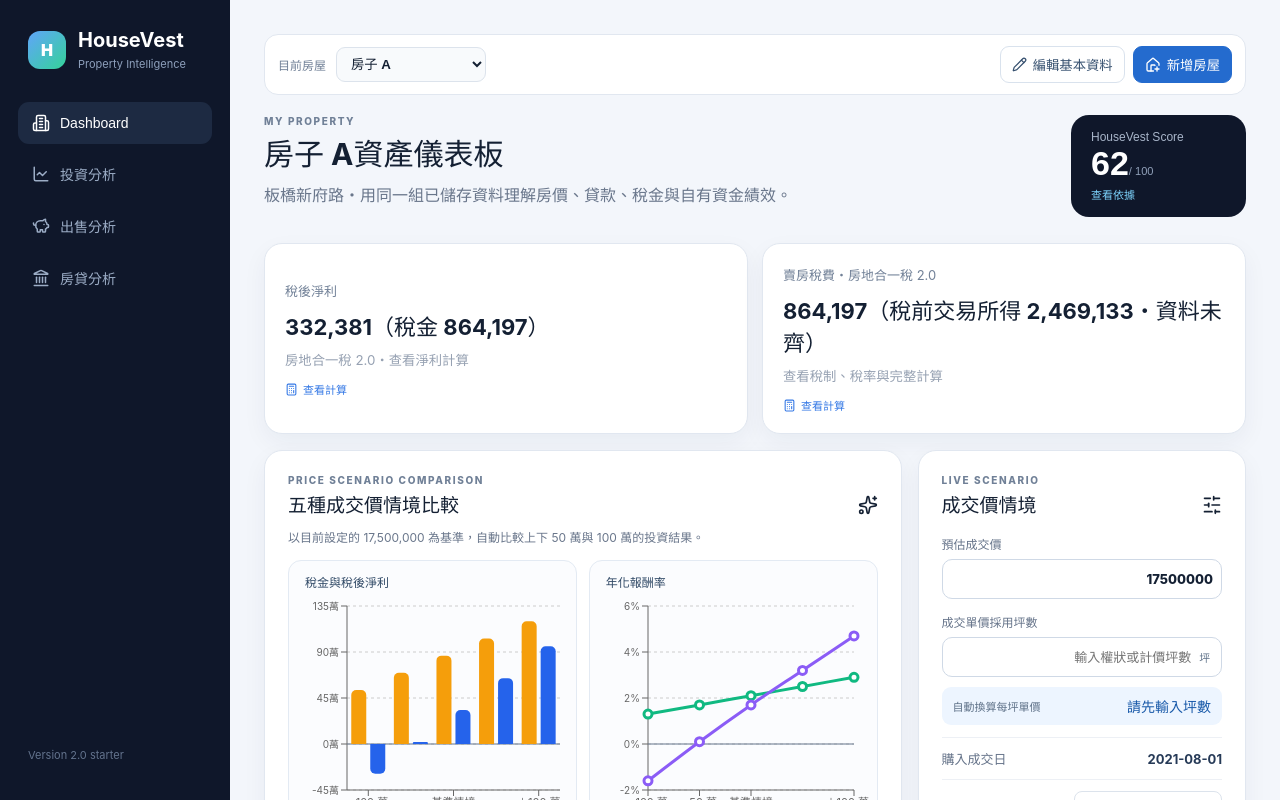
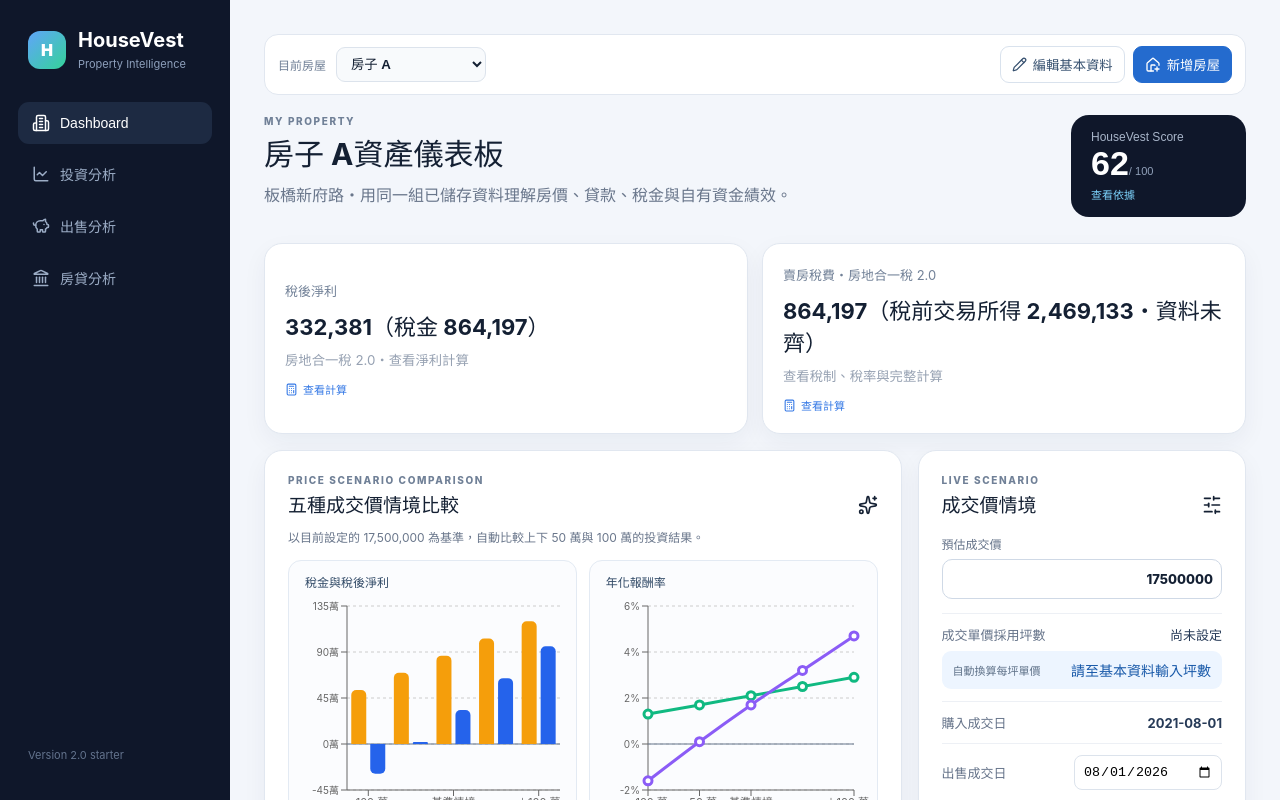
Before and after one commit to joycehakn/HouseVest, a React (Vite) app: page / in a window 1280 px wide. Shown: the top 800 px of the page. Built offline with nearby package versions, Linux system fonts and the light colour scheme.

Commit message:
feat(properties): store price-per-ping area

```diff
--- a/src/App.tsx
+++ b/src/App.tsx
@@ -40,7 +40,6 @@ const landCityOptions = [
 
 type ScenarioInputs = {
   salePrice: number
-  houseAreaPing: number
   sellingAgencyFeeRate: number
   customSellingCosts: { id: string; name: string; amount: number; documented: boolean }[]
   saleDate: string
@@ -48,7 +47,6 @@ type ScenarioInputs = {
 
 const initialScenario: ScenarioInputs = {
   salePrice: 17_500_000,
-  houseAreaPing: 0,
   sellingAgencyFeeRate: 4,
   customSellingCosts: [],
   saleDate: '2026-08-01',
@@ -401,7 +399,7 @@ function App() {
     })
   }
 
-  const updateScenarioNumber = (key: 'salePrice' | 'houseAreaPing' | 'sellingAgencyFeeRate', value: number) =>
+  const updateScenarioNumber = (key: 'salePrice' | 'sellingAgencyFeeRate', value: number) =>
     setScenario(current => ({ ...current, [key]: value }))
   const updateSaleDate = (value: string) => setScenario(current => {
     if (value <= activeProperty.purchaseDate || value < activeProperty.mortgageDataDate) return current
@@ -578,10 +576,10 @@ function App() {
         <article className="panel controls">
           <div className="panelTitle"><div><p className="eyebrow">LIVE SCENARIO</p><h2>成交價情境</h2></div><SlidersHorizontal size={20}/></div>
           <label className="priceInput"><span>預估成交價</span><div><input aria-label="預估成交價" type="number" min="0" step="10000" placeholder="直接輸入金額" value={inputs.salePrice || ''} onChange={event => updateScenarioNumber('salePrice', event.target.value === '' ? 0 : Number(event.target.value))}/></div></label>
-          <label className="priceInput"><span>成交單價採用坪數</span><div><input aria-label="成交單價採用坪數" type="number" min="0" step="0.01" placeholder="輸入權狀或計價坪數" value={scenario.houseAreaPing || ''} onChange={event => updateScenarioNumber('houseAreaPing', event.target.value === '' ? 0 : Number(event.target.value))}/><small>坪</small></div></label>
+          <div className="savedFact"><span>成交單價採用坪數</span><strong>{activeProperty.houseAreaPing > 0 ? `${activeProperty.houseAreaPing} 坪` : '尚未設定'}</strong></div>
           <div className="unitPriceResult">
             <span>自動換算每坪單價</span>
-            <strong>{scenario.houseAreaPing > 0 ? `${nt(inputs.salePrice / scenario.houseAreaPing)}／坪` : '請先輸入坪數'}</strong>
+            <strong>{activeProperty.houseAreaPing > 0 ? `${nt(inputs.salePrice / activeProperty.houseAreaPing)}／坪` : '請至基本資料輸入坪數'}</strong>
           </div>
           <div className="savedFact"><span>購入成交日</span><strong>{activeProperty.purchaseDate}</strong></div>
           <DateField label="出售成交日" value={inputs.saleDate} min={activeProperty.mortgageDataDate} onChange={updateSaleDate} />
@@ -655,7 +653,7 @@ function PropertyEditor({ profile, saleDate, onChange, onClose }: { profile: Pro
   const [cpiLookupStatus, setCpiLookupStatus] = useState<Record<string, { state: 'loading' | 'success' | 'error'; message: string }>>({})
   const updateText = (key: 'name' | 'address' | 'purchaseDate' | 'mortgageDataDate', value: string) =>
     onChange({ ...profile, [key]: value })
-  const updateNumber = (key: 'purchasePrice' | 'originalLoan' | 'currentLoanBalance' | 'totalMortgagePaymentsPaid' | 'paymentEstimateAnnualRate' | 'originalLoanTermYears' | 'annualRate' | 'remainingLoanYears' | 'currentMarketValue', value: number) =>
+  const updateNumber = (key: 'purchasePrice' | 'originalLoan' | 'currentLoanBalance' | 'totalMortgagePaymentsPaid' | 'paymentEstimateAnnualRate' | 'originalLoanTermYears' | 'annualRate' | 'remainingLoanYears' | 'currentMarketValue' | 'houseAreaPing', value: number) =>
     onChange({ ...profile, [key]: value })
   const updateCost = (key: keyof PropertyProfile['acquisitionCosts'], value: number) =>
     onChange({ ...profile, acquisitionCosts: { ...profile.acquisitionCosts, [key]: value } })
@@ -837,6 +835,7 @@ function PropertyEditor({ profile, saleDate, onChange, onClose }: { profile: Pro
           <TextInput label="地址或備註" value={profile.address} onChange={value => updateText('address', value)} />
           <TextInput label="購入成交日" type="date" value={profile.purchaseDate} onChange={value => updateText('purchaseDate', value)} required />
           <NumberInput label="目前預估市值" value={profile.currentMarketValue} onChange={value => updateNumber('currentMarketValue', value)} />
+          <NumberInput label="成交單價採用坪數" help="用來把成交價換算成每坪單價。請填你比較市場行情時採用的權狀或計價坪數；不會影響土地謄本面積與持分。" value={profile.houseAreaPing} suffix="坪" step={0.01} onChange={value => updateNumber('houseAreaPing', value)} />
         </EditorSection>
         <EditorSection title="購入價格與相關成本">
           <NumberInput label="購入價格" value={profile.purchasePrice} onChange={value => updateNumber('purchasePrice', value)} />
--- a/src/properties/propertyProfiles.ts
+++ b/src/properties/propertyProfiles.ts
@@ -30,6 +30,7 @@ export type PropertyProfile = {
   annualRate: number
   remainingLoanYears: number
   currentMarketValue: number
+  houseAreaPing: number
   taxProfile: TaiwanPropertyTaxProfile
 }
 
@@ -66,6 +67,7 @@ export const defaultProperty: PropertyProfile = {
   annualRate: 2.18,
   remainingLoanYears: 25,
   currentMarketValue: 17_500_000,
+  houseAreaPing: 0,
   taxProfile: {
     residency: "resident",
     sellingExpenseMethod: "documented",
@@ -157,6 +159,7 @@ function migrateProperty(profile: PropertyProfile): PropertyProfile {
     paymentEstimateAnnualRate:
       Number(profile.paymentEstimateAnnualRate) || Number(profile.annualRate) || 0,
     originalLoanTermYears: Number(profile.originalLoanTermYears) || 30,
+    houseAreaPing: Number(profile.houseAreaPing) || 0,
     taxProfile: {
       ...defaultProperty.taxProfile,
       ...(profile.taxProfile ?? {}),
```
Also changed, not shown: 1 other file (tests, documents, lock files or other folders).
